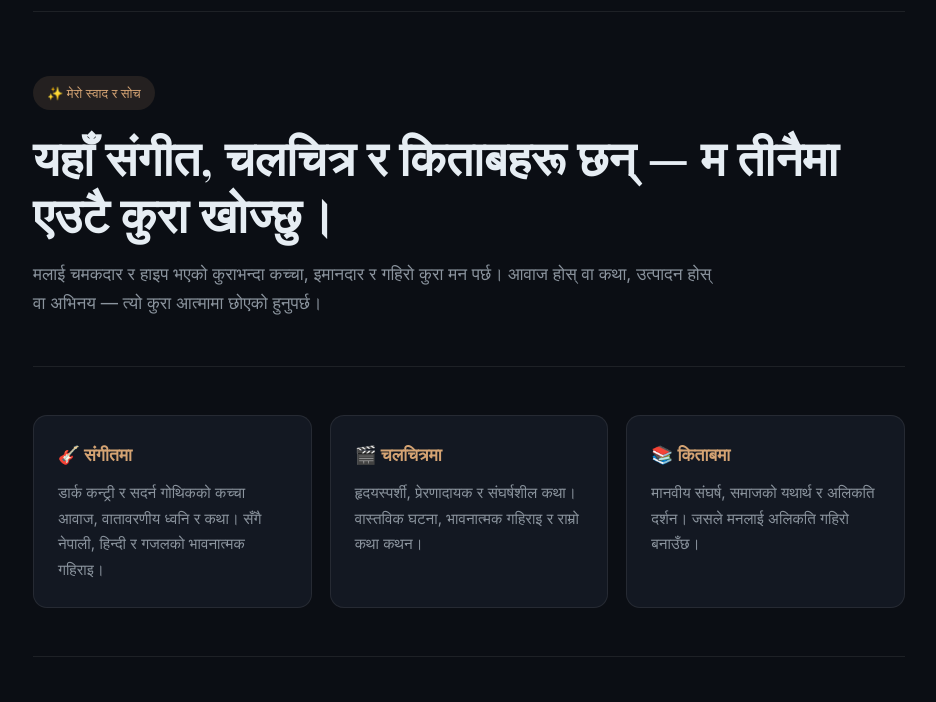
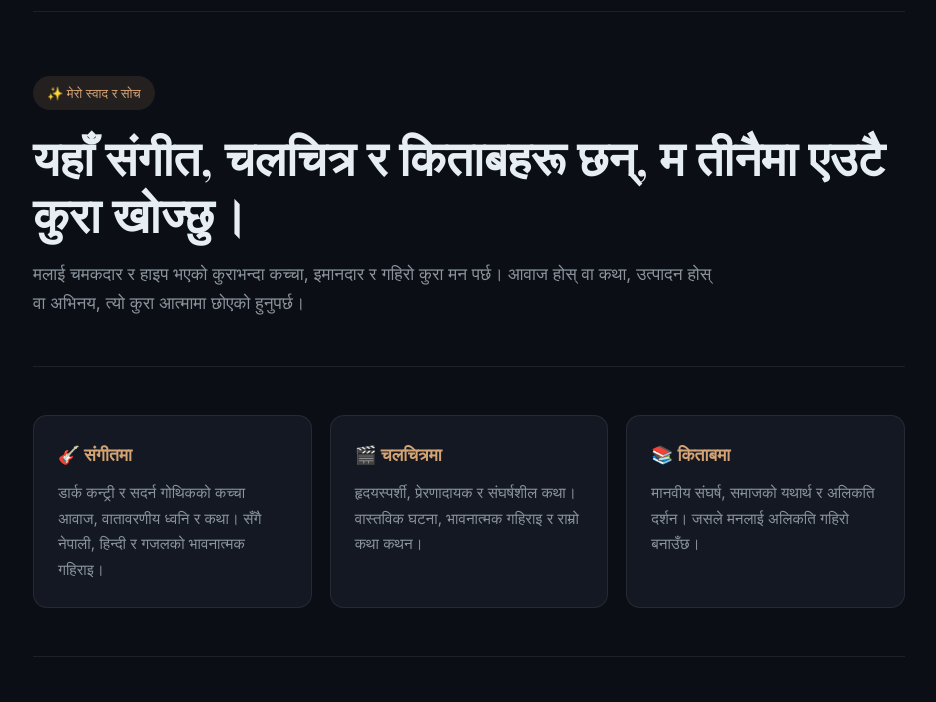
Before and after one commit to Jayahos/jayahos-hub, a plain HTML site: page about.html in a window 1280 px wide. Shown: the part 74-776 px from the top of the page, without its empty margins (171-1107 px from the left). Drawn offline with nearby package versions, Linux system fonts and the light colour scheme; a web font is replaced by a local one.

Commit message:
about: remove em-dashes for cleaner Nepali punctuation

```diff
--- a/about.html
+++ b/about.html
@@ -60,9 +60,9 @@
     <main>
       <section class="hero" style="border-top: none;">
         <span class="badge">✨ मेरो स्वाद र सोच</span>
-        <h1>यहाँ संगीत, चलचित्र र किताबहरू छन् — म तीनैमा एउटै कुरा खोज्छु।</h1>
+        <h1>यहाँ संगीत, चलचित्र र किताबहरू छन्, म तीनैमा एउटै कुरा खोज्छु।</h1>
         <p>
-          मलाई चमकदार र हाइप भएको कुराभन्दा कच्चा, इमानदार र गहिरो कुरा मन पर्छ। आवाज होस् वा कथा, उत्पादन होस् वा अभिनय — त्यो कुरा आत्मामा छोएको हुनुपर्छ।
+          मलाई चमकदार र हाइप भएको कुराभन्दा कच्चा, इमानदार र गहिरो कुरा मन पर्छ। आवाज होस् वा कथा, उत्पादन होस् वा अभिनय, त्यो कुरा आत्मामा छोएको हुनुपर्छ।
         </p>
       </section>
 
@@ -85,7 +85,7 @@
 
       <section>
         <div class="quote-box">
-          तीनैमा एउटै स्वाद छ — <strong>प्रामाणिक, गहिरो र इमानदार।</strong>
+          तीनैमा एउटै स्वाद छ: <strong>प्रामाणिक, गहिरो र इमानदार।</strong>
         </div>
       </section>
     </main>
```
